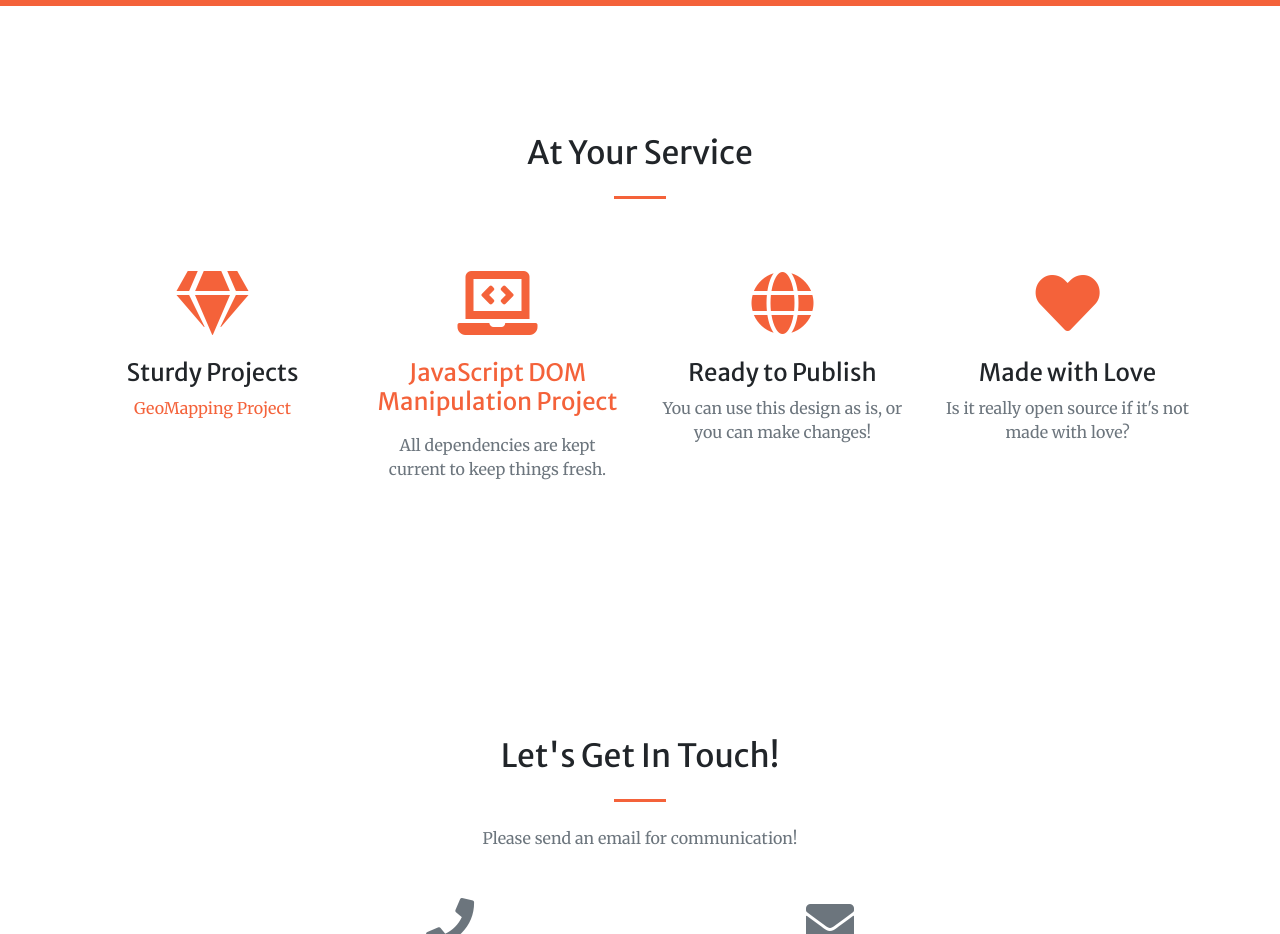
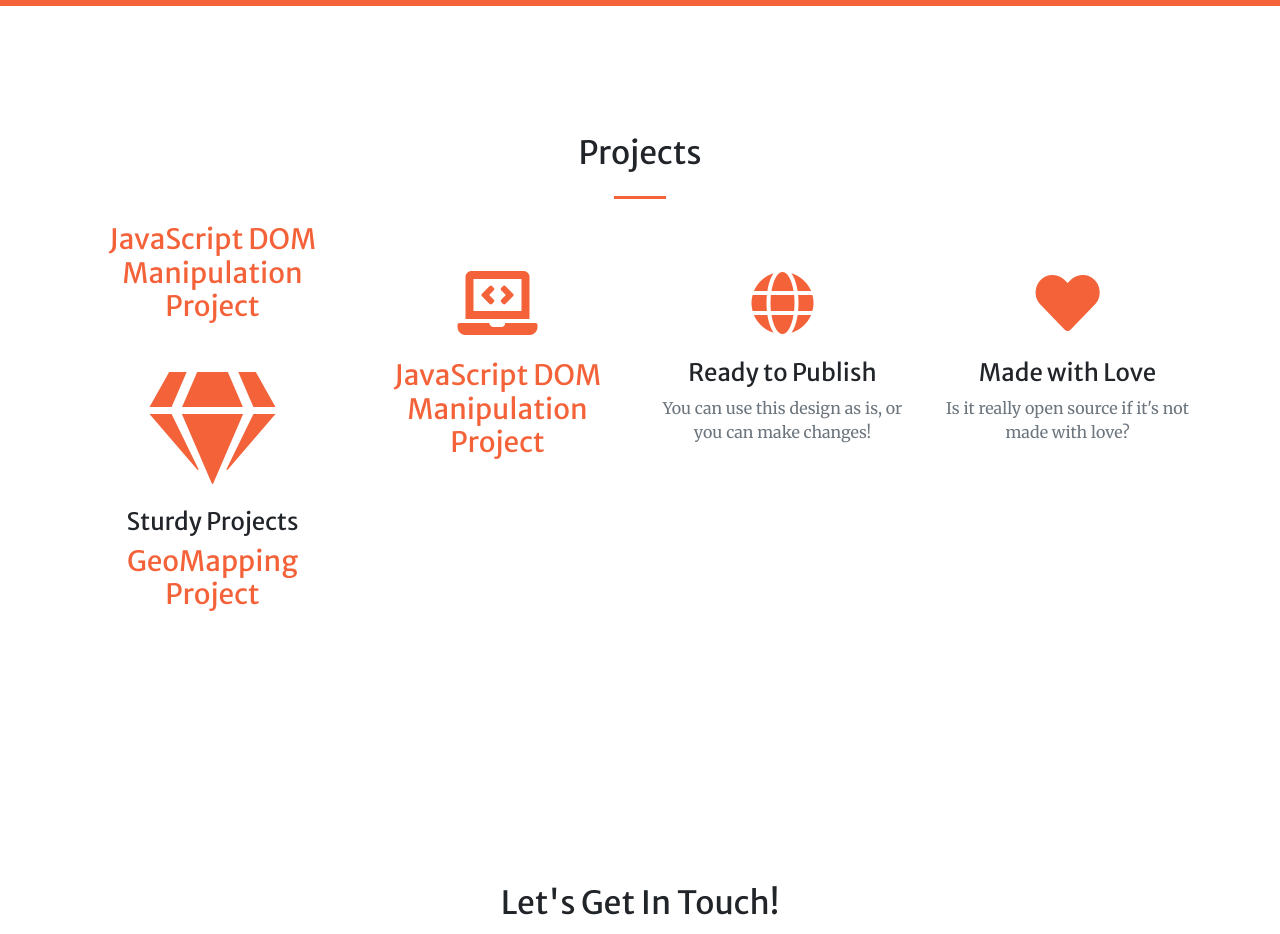
Before and after one commit to asuzek/asuzek.github.io, a website with bundled scripts: page index.html in a window 1280 px wide. Shown: the part 1320-2254 px from the top of the page. Built offline with nearby package versions, Linux system fonts and the light colour scheme.

Commit message:
Update index.html

```diff
--- a/index.html
+++ b/index.html
@@ -86,10 +86,11 @@ Team player, goal oriented, multi-tasking and focused, productive and collected
   <!-- Services Section -->
   <section class="page-section" id="portfolio">
     <div class="container">
-      <h2 class="text-center mt-0">At Your Service</h2>
+      <h2 class="text-center mt-0">Projects</h2>
       <hr class="divider my-4">
       <div class="row">
         <div class="col-lg-3 col-md-6 text-center">
+          <h3><a href="https://github.com/asuzek/JavaScript-DOM-Project/">JavaScript DOM Manipulation Project</a><h3>
           <div class="mt-5">
             <i class="fas fa-4x fa-gem text-primary mb-4"></i>
             <h3 class="h4 mb-2">Sturdy Projects</h3>
@@ -99,8 +100,8 @@ Team player, goal oriented, multi-tasking and focused, productive and collected
         <div class="col-lg-3 col-md-6 text-center">
           <div class="mt-5">
             <i class="fas fa-4x fa-laptop-code text-primary mb-4"></i>
-            <h3 class="h4 mb-2"><a href="https://github.com/asuzek/JavaScript-DOM-Project/">JavaScript DOM Manipulation Project</a></p></h3>
-            <p class="text-muted mb-0">All dependencies are kept current to keep things fresh.</p>
+            <h3><a href="https://github.com/asuzek/JavaScript-DOM-Project/">JavaScript DOM Manipulation Project</a></p></h3>
+            <p class="text-muted mb-0"></p>
           </div>
         </div>
         <div class="col-lg-3 col-md-6 text-center">
```
